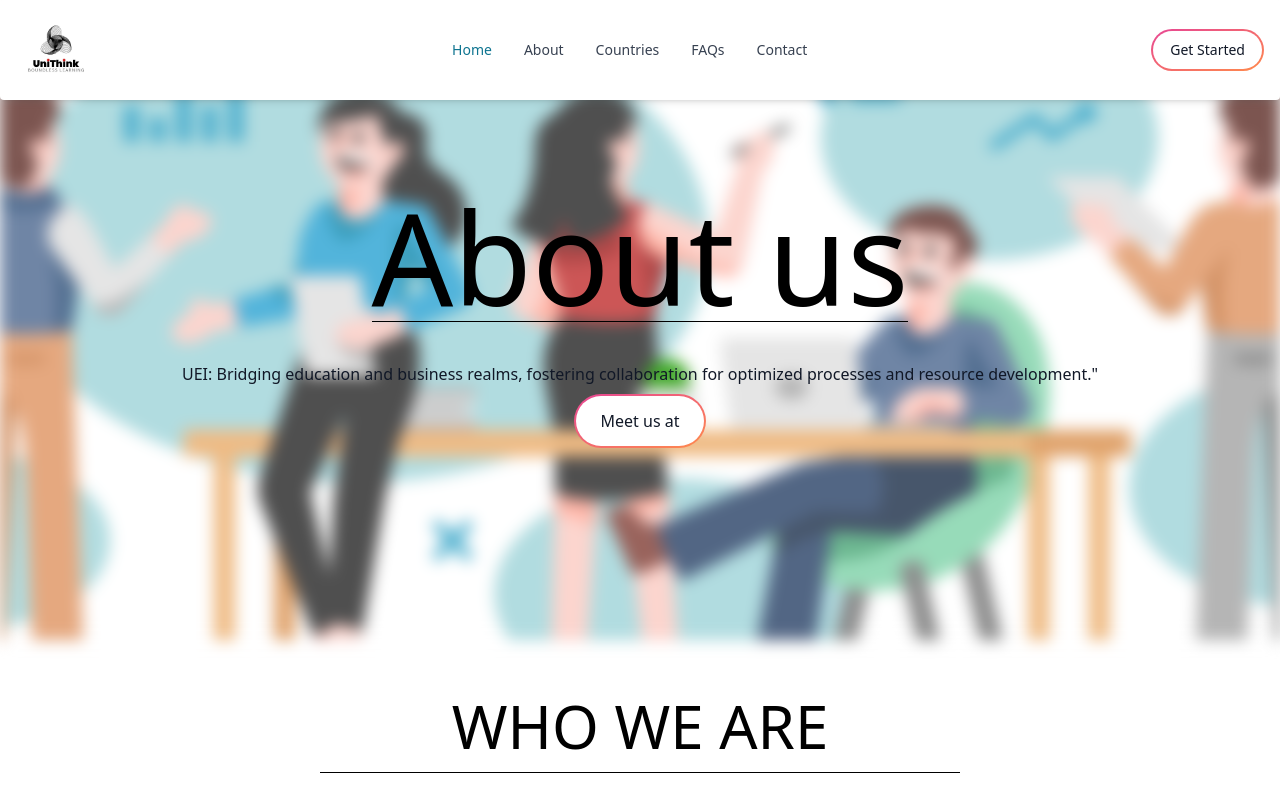
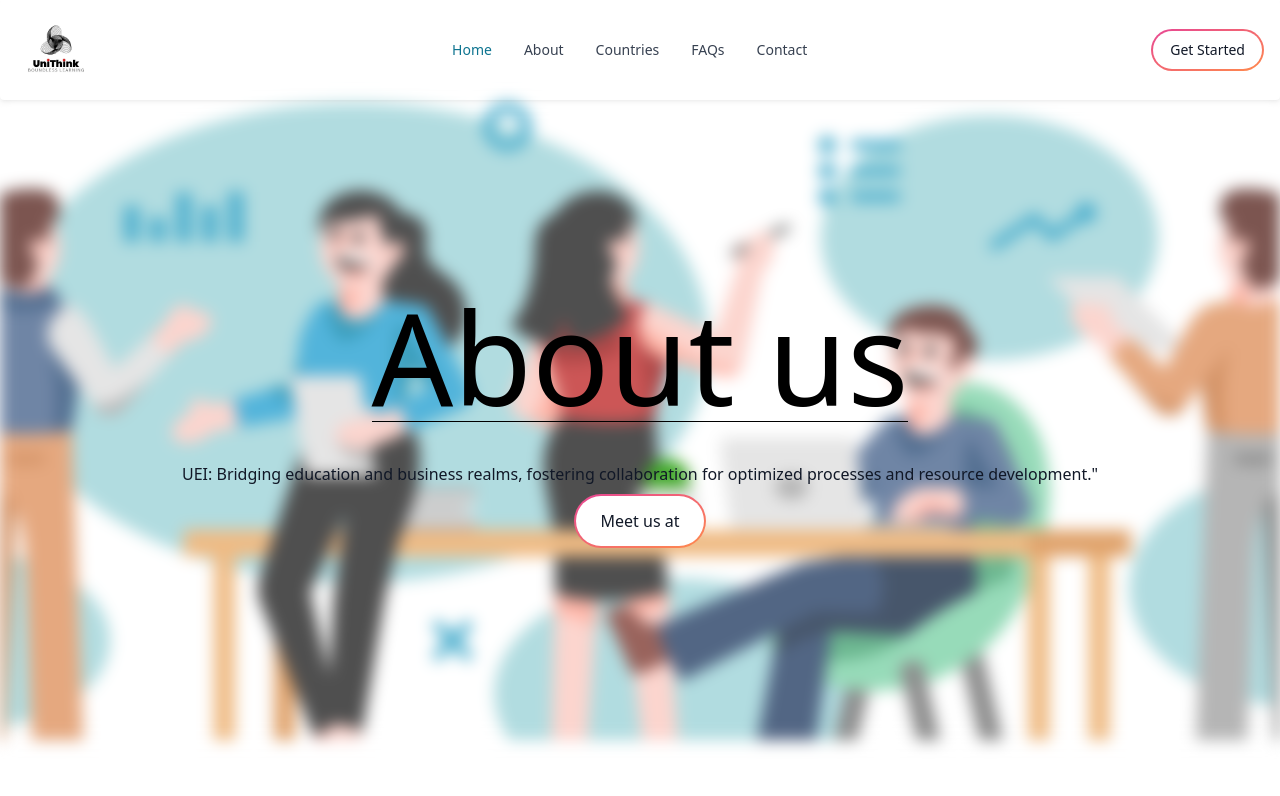
Before and after one commit to Devanshhh26/Unithink, a React (Vite) app in the folder Client/: page /about in a window 1280 px wide. Shown: the top 796 px of the page. Built offline with nearby package versions, Linux system fonts and the light colour scheme.

Commit message:
Navbar fix

```diff
--- a/Client/src/components/BookNow.jsx
+++ b/Client/src/components/BookNow.jsx
@@ -54,7 +54,7 @@ function BookNow() {
 
     return (
         <div className="bg-[#F0F4F6]">
-        <div className=" mx-auto max-w-[1600px] mt-20">
+        <div className=" mx-auto max-w-[1600px]">
           {/* wrapper */}
           <div className="mx-auto lg:flex">
             {/* left */}
--- a/Client/src/components/Header.jsx
+++ b/Client/src/components/Header.jsx
@@ -5,7 +5,7 @@ import logo from '../assets/logo.jpg';
 
 function Header() {
   return (
-        <Navbar fluid rounded className='fixed top-0 w-full z-10 shadow-md'>
+        <Navbar fluid rounded className='top-0 w-full z-10 shadow-md'>
             <Navbar.Brand href="/">
             <img src={logo} className="mr-3 h-16 sm:h-14 md:h-16 lg:h-20" alt="Unithink" />
 
```
